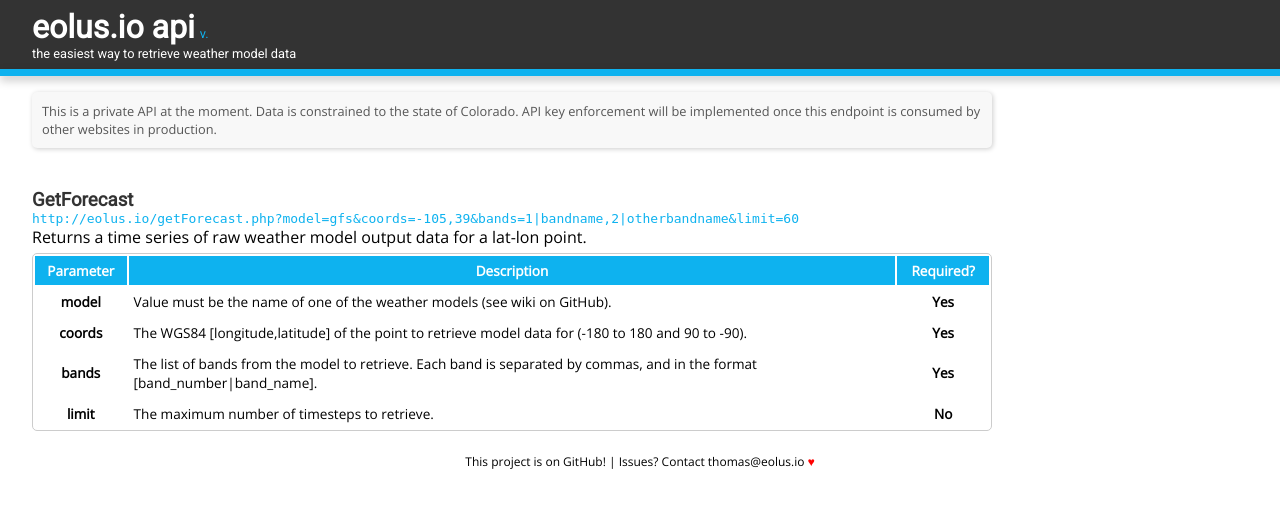
After one commit to AMJADH195/eolus.io, a PHP site: page / in a window 1280 px wide. The commit adds this page. Shown: the top 508 px of the page. Run offline with PHP 8.4, Linux system fonts and the light colour scheme; data that the repository does not hold is empty.

Commit message:
update specs/index page

```diff
--- a/web/eolusFooter.php
+++ b/web/eolusFooter.php
@@ -1,6 +1,6 @@
         </div>
         <br>
-        <div class="footer"><a href="https://github.com/thurs/eolus.io">We're on GitHub!</a> | Issues?  Contact <a href="mailto:thomas@eolus.io">thomas@eolus.io</a> <font color="#f00">&hearts;</font></div>
+        <div class="footer"><a href="https://github.com/thurs/eolus.io">This project is on GitHub!</a> | Issues?  Contact <a href="mailto:thomas@eolus.io">thomas@eolus.io</a> <font color="#f00">&hearts;</font></div>
         <br><br>
     </body>
 </html>
--- /dev/null
+++ b/web/index.php
@@ -0,0 +1,43 @@
+<?php require ("./eolusHeader.php"); ?>
+
+<div class="usage">
+This is a private API at the moment.  Data is constrained to the state of Colorado.  API key enforcement will be implemented once this endpoint is consumed by other websites in production.
+</div>
+<br>
+<!--
+<h3><a href='/?ListModels'>ListModels</a></h3>
+<pre class="example">http://eolus.io/?ListModels</pre>
+Emits a list of all possible weather models, their outputs, and related metadata.<br>
+
+<table class="paramTable"><tr><td>Parameter</td><td>Description</td><td>Required?</td></tr>
+<tr><td>f</td><td>The desired output format, either 'json' or 'html.'  Defaults to html.</td><td>No</td></tr></table>
+
+<h3><a href='/?ListVersions'>ListVersions</a></h3>
+<pre class="example">http://eolus.io/?ListVersions</pre>
+Lists all the API versions that can be used for GetData, GetImage, and GetGeoLayer requests.<br>
+<table class="paramTable"><tr><td>Parameter</td><td>Description</td><td>Required?</td></tr>
+<tr><td>f</td><td>The desired output format, either 'json' or 'html.'  Defaults to html.</td><td>No</td></tr></table>
+-->
+<h3>GetForecast</h3>
+<pre class="example">http://eolus.io/getForecast.php?model=gfs&coords=-105,39&bands=1|bandname,2|otherbandname&limit=60</pre>
+Returns a time series of raw weather model output data for a lat-lon point.<br>
+
+<table class="paramTable"><tr><td>Parameter</td><td>Description</td><td>Required?</td></tr>
+
+<tr><td>model</td><td>Value must be the name of one of the weather models (see <a href="https://github.com/thurs/eolus.io/wiki">wiki on GitHub</a>).</td><td>Yes</td></tr>
+
+<tr><td>coords</td><td>The WGS84 [longitude,latitude] of the point to retrieve model data for (-180 to 180 and 90 to -90).</td><td>Yes</td></tr>
+
+<tr><td>bands</td><td>The list of bands from the model to retrieve.  Each band is separated by commas, and in the format [band_number|band_name].</td><td>Yes</td></tr>
+
+<tr><td>limit</td><td>The maximum number of timesteps to retrieve.</td><td>No</td></tr>
+</table>
+
+<!--
+<h3>GetImage</h3>
+Coming soon!<br>
+
+<h3>GetGeoLayer</h3>
+Coming soon!<br>-->
+            <!-- <br><br>Todo: Add API key, add support for specifying which model outputs you want, add support for retrieving a specific API version. -->
+<?php require ("./eolusFooter.php"); ?>
```
Also changed, not shown: web/apiSpecs.php (deleted, +0 -55 lines), README.md.
